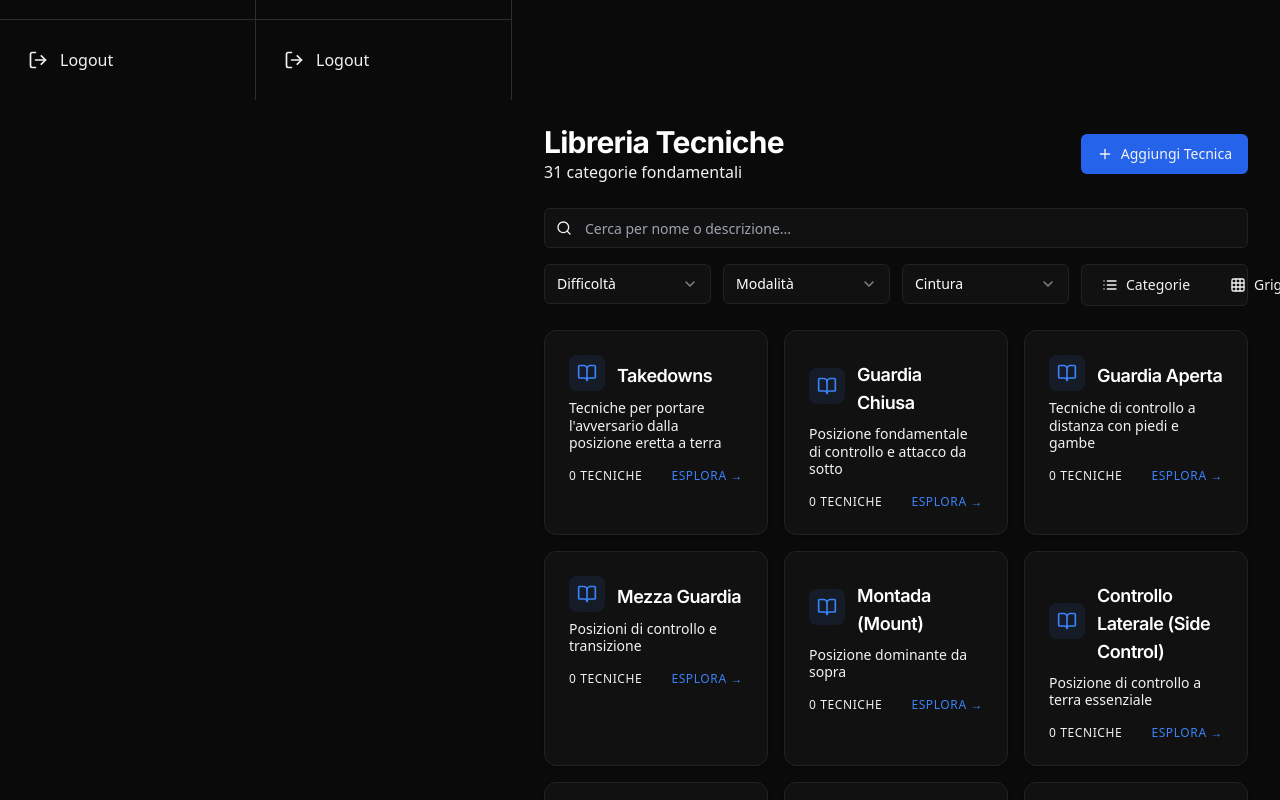
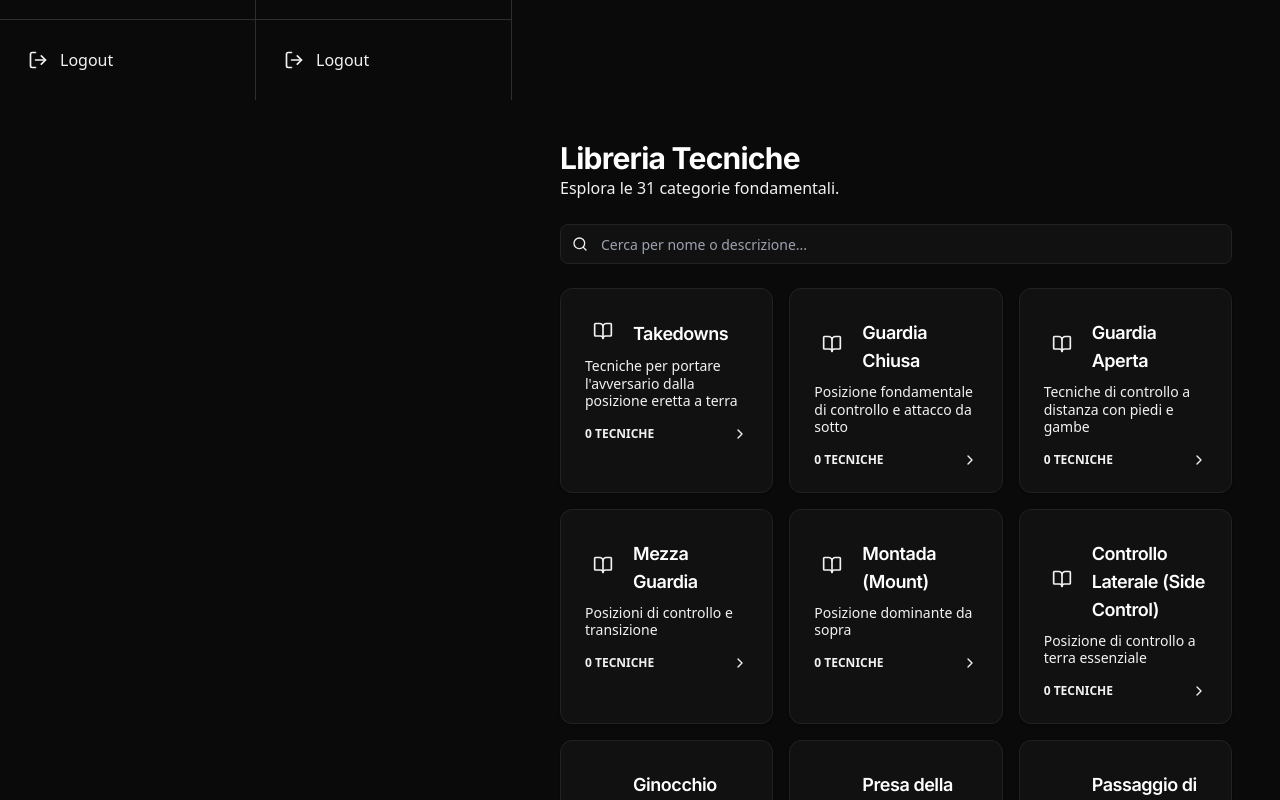
Before and after one commit to iamalexandredds/bjj-tracker, a React (Vite) app: page /techniques in a window 1280 px wide. Shown: the part 700-1500 px from the top of the page. Built offline with nearby package versions, Linux system fonts and the light colour scheme.

Commit message:
Refactor Techniques component for better performance
Refactored Techniques component to simplify search functionality and layout. Removed unused state and filters for improved performance.

```diff
--- a/src/pages/Techniques.tsx
+++ b/src/pages/Techniques.tsx
@@ -1,139 +1,53 @@
-import { useState, useMemo } from 'react';
-import { Plus, Grid3X3, List, BookOpen, Search } from 'lucide-react';
+import { useState } from 'react';
+import { Card, CardContent, CardHeader, CardTitle } from '@/components/ui/card';
+import { Button } from '@/components/ui/button';
+import { Input } from '@/components/ui/input';
 import { AppLayout } from '@/components/layout/AppLayout';
-import { Button } from '@/components/ui/button';
-import { Tabs, TabsList, TabsTrigger } from '@/components/ui/tabs';
-import { Card, CardContent, CardHeader, CardTitle } from '@/components/ui/card';
-import { Input } from '@/components/ui/input';
 import { TECHNIQUE_CATEGORIES } from '@/lib/constants';
-import {
-  Select,
-  SelectContent,
-  SelectItem,
-  SelectTrigger,
-  SelectValue,
-} from "@/components/ui/select";
-
-type ViewMode = 'categories' | 'grid';
+import { BookOpen, Search, ChevronRight } from 'lucide-react';
 
 export default function Techniques() {
-  const [viewMode, setViewMode] = useState<ViewMode>('categories');
-  const [searchQuery, setSearchQuery] = useState('');
-  const [difficultyFilter, setDifficultyFilter] = useState('all');
-  const [modeFilter, setModeFilter] = useState('all');
-  const [beltFilter, setBeltFilter] = useState('all');
+  const [searchTerm, setSearchTerm] = useState("");
 
-  // Filtro logico delle categorie
-  const filteredCategories = useMemo(() => {
-    return TECHNIQUE_CATEGORIES.filter(cat =>
-      cat.label.toLowerCase().includes(searchQuery.toLowerCase()) ||
-      cat.description.toLowerCase().includes(searchQuery.toLowerCase())
+  const filteredCategories = TECHNIQUE_CATEGORIES.filter(cat =>
+    cat.label.toLowerCase().includes(searchTerm.toLowerCase()) ||
+    cat.description.toLowerCase().includes(searchTerm.toLowerCase())
   );
-  }, [searchQuery]);
 
   return (
     <AppLayout>
-      <div className="space-y-6">
-        {/* Header */}
-        <div className="flex flex-col sm:flex-row sm:items-center justify-between gap-4">
+      <div className="space-y-6 p-4">
         <div>
           <h1 className="text-3xl font-bold text-white">Libreria Tecniche</h1>
-            <p className="text-muted-foreground">
-              {TECHNIQUE_CATEGORIES.length} categorie fondamentali
-            </p>
-          </div>
-          <Button className="bg-blue-600 hover:bg-blue-700">
-            <Plus className="h-4 w-4 mr-2" />
-            Aggiungi Tecnica
-          </Button>
+          <p className="text-muted-foreground">Esplora le {TECHNIQUE_CATEGORIES.length} categorie fondamentali.</p>
         </div>
 
-        {/* Barra di Ricerca e Filtri (Screenshot 2) */}
-        <div className="space-y-4">
         <div className="relative">
           <Search className="absolute left-3 top-1/2 -translate-y-1/2 h-4 w-4 text-muted-foreground" />
           <Input
+            className="w-full bg-[#111] border-[#222] rounded-lg py-2 pl-10 pr-4 text-white focus:ring-2 focus:ring-primary"
             placeholder="Cerca per nome o descrizione..."
-              className="pl-10 bg-[#111] border-[#222]"
-              value={searchQuery}
-              onChange={(e) => setSearchQuery(e.target.value)}
+            value={searchTerm}
+            onChange={(e) => setSearchTerm(e.target.value)}
           />
         </div>
 
-          <div className="grid grid-cols-2 md:grid-cols-4 gap-3">
-            <Select onValueChange={setDifficultyFilter}>
-              <SelectTrigger className="bg-[#111] border-[#222] text-white">
-                <SelectValue placeholder="Difficoltà" />
-              </SelectTrigger>
-              <SelectContent>
-                <SelectItem value="all">Tutte le difficoltà</SelectItem>
-                <SelectItem value="base">Base</SelectItem>
-                <SelectItem value="intermedio">Intermedio</SelectItem>
-                <SelectItem value="avanzato">Avanzato</SelectItem>
-              </SelectContent>
-            </Select>
-
-            <Select onValueChange={setModeFilter}>
-              <SelectTrigger className="bg-[#111] border-[#222] text-white">
-                <SelectValue placeholder="Modalità" />
-              </SelectTrigger>
-              <SelectContent>
-                <SelectItem value="all">Tutte le modalità</SelectItem>
-                <SelectItem value="gi">Gi</SelectItem>
-                <SelectItem value="nogi">No-Gi</SelectItem>
-              </SelectContent>
-            </Select>
-
-            <Select onValueChange={setBeltFilter}>
-              <SelectTrigger className="bg-[#111] border-[#222] text-white">
-                <SelectValue placeholder="Cintura" />
-              </SelectTrigger>
-              <SelectContent>
-                <SelectItem value="all">Tutte le cinture</SelectItem>
-                <SelectItem value="white">Bianca</SelectItem>
-                <SelectItem value="blue">Blu</SelectItem>
-                <SelectItem value="purple">Viola</SelectItem>
-                <SelectItem value="brown">Marrone</SelectItem>
-                <SelectItem value="black">Nera</SelectItem>
-              </SelectContent>
-            </Select>
-
-            <div className="flex gap-2 bg-[#111] p-1 rounded-md border border-[#222]">
-               <Button
-                variant={viewMode === 'categories' ? 'secondary' : 'ghost'}
-                className="flex-1 h-8"
-                onClick={() => setViewMode('categories')}
-              >
-                <List className="h-4 w-4 mr-2" /> Categorie
-              </Button>
-              <Button
-                variant={viewMode === 'grid' ? 'secondary' : 'ghost'}
-                className="flex-1 h-8"
-                onClick={() => setViewMode('grid')}
-              >
-                <Grid3X3 className="h-4 w-4 mr-2" /> Griglia
-              </Button>
-            </div>
-          </div>
-        </div>
-
-        {/* Lista Categorie */}
         <div className="grid gap-4 sm:grid-cols-2 lg:grid-cols-3">
           {filteredCategories.map((category) => (
-            <Card key={category.value} className="bg-[#111] border-[#222] hover:border-blue-500/50 transition-all cursor-pointer group">
+            <Card key={category.value} className="bg-[#111] border-[#222] hover:border-primary/50 transition-all cursor-pointer group">
               <CardHeader className="flex flex-row items-center space-x-3 pb-2">
-                <div className="p-2 rounded-lg bg-blue-500/10 text-blue-500 group-hover:bg-blue-500 group-hover:text-white transition-all">
+                <div className="p-2 rounded-lg bg-primary/10 text-primary group-hover:bg-primary group-hover:text-white transition-all">
                   <BookOpen className="h-5 w-5" />
                 </div>
                 <CardTitle className="text-lg text-white">{category.label}</CardTitle>
               </CardHeader>
               <CardContent>
-                <p className="text-sm text-muted-foreground leading-tight">
+                <p className="text-sm text-muted-foreground leading-tight mb-4">
                   {category.description}
                 </p>
-                <div className="mt-4 flex justify-between items-center text-xs text-muted-foreground font-medium uppercase tracking-wider">
+                <div className="flex justify-between items-center text-xs font-bold text-primary uppercase">
                   <span>0 Tecniche</span>
-                  <span className="text-blue-500">Esplora →</span>
+                  <ChevronRight className="h-4 w-4" />
                 </div>
               </CardContent>
             </Card>
```
Lines whose indentation alone changed are shown as unchanged.
